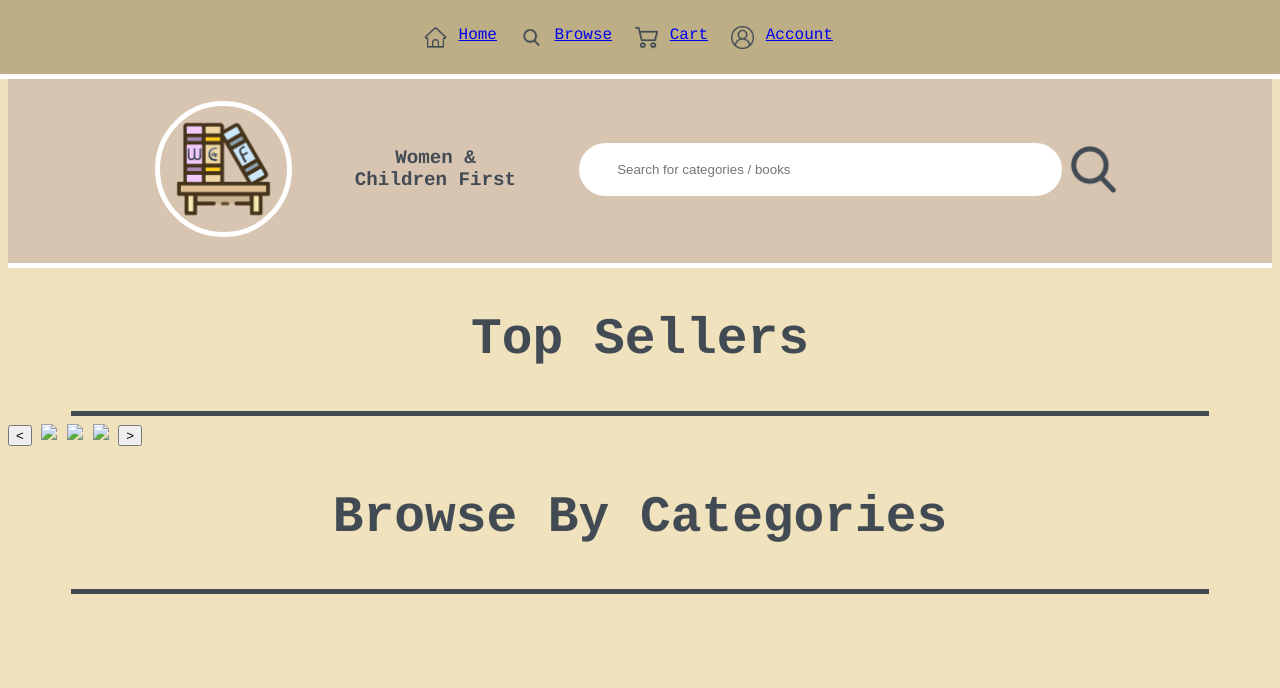
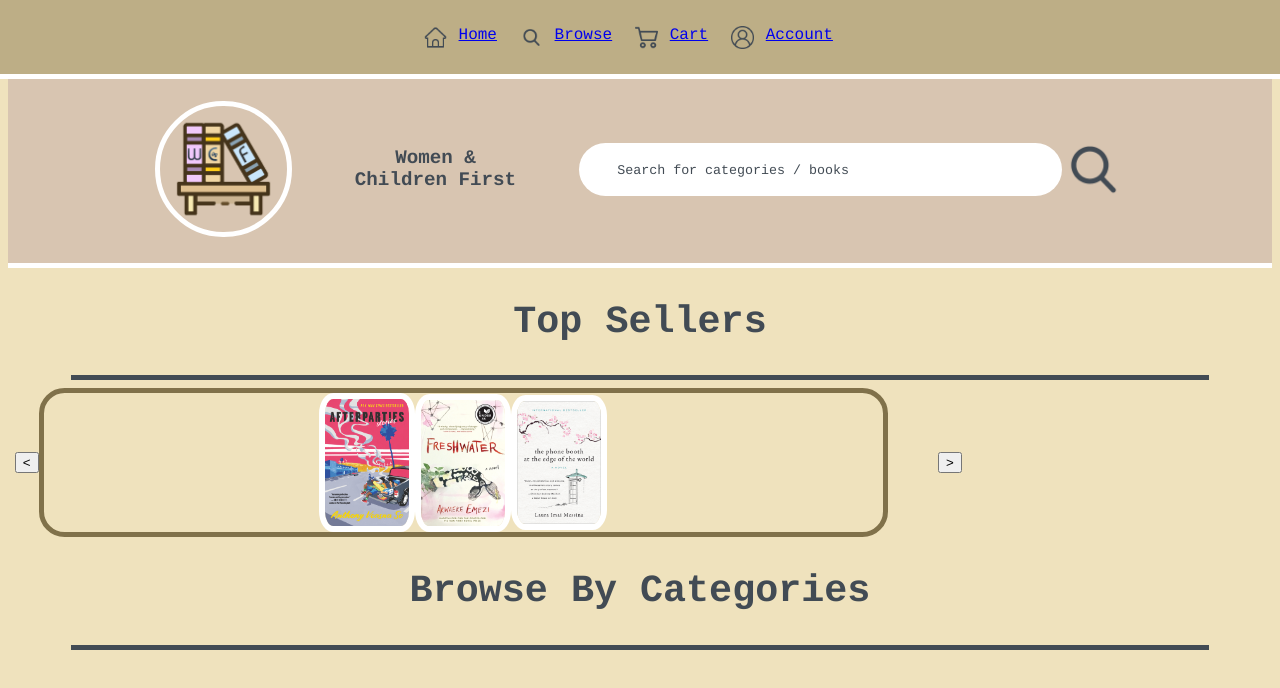
Before and after one commit to kimikokel/Bookstore_UI, a plain HTML site: page index.html in a window 1280 px wide. Drawn offline with Linux system fonts and the light colour scheme.

Commit message:
create grid

```diff
--- a/home.css
+++ b/home.css
@@ -38,7 +38,6 @@
 
 .header #search {
   width: 35%;
-  /* height: 20%; */
   margin-left: 5%;
   border-radius: 500px;
   padding-left: 3%;
--- a/index.html
+++ b/index.html
@@ -37,13 +37,17 @@
 
         <h2>Top Sellers</h2>
             <hr>
-
-            <button>&lt;</button>
-            <img src="1.png">
-            <img src="1.png">
-            <img src="1.png">
-            <button>&gt;</button>
-
+            <div class="gridbox">
+                <div class="grid-item">
+                    <div class="grid-item1"></div><button>&lt;</button>
+                    <div class="grid-item2">
+                        <img class="book" src="pics/books/9780063049901.jpeg">
+                        <img class="book" src="pics/books/9780802128997.jpeg">
+                        <img class="book" src="pics/books/9781419754319.jpeg">
+                    </div>
+                </div>
+                <div class="grid-item3"></div><button>&gt;</button>
+            </div>
 
         <h2>Browse By Categories</h2>
             <hr>
--- a/main.css
+++ b/main.css
@@ -6,20 +6,13 @@ body{
     overflow-x: hidden;
 }
 
-.main {
-}
-
-p {
-    font-size: 30px;
-  }
-
 h1 {
     font-size: 1.5vw;
     text-align: center;
 }
 
 h2 {
-    font-size: 4vw;
+    font-size: 3vw;
     text-align: center;
 }
 
@@ -29,3 +22,54 @@ hr {
     width: 90%;
     height: 5px;
 }
+
+.book {
+    width: 10%;
+    border: white 0.5vw solid;
+    border-radius: 15%;
+}
+
+input::placeholder {
+    font-family: Rockwell, "Courier Bold", Courier, Georgia, Times, "Times New Roman", serif;
+    color: #424B54;
+}
+
+.gridbox {
+    width: 80%;
+    display: grid;
+    gap: 5%;
+    align-items: center;
+    justify-content: center;
+    /* grid-template-columns: 1fr 3fr 1fr; */
+}
+
+.grid-item {
+    display: flex;
+    align-items: center;
+    justify-content: center;
+}
+
+.grid-item1 {
+    grid-row: 2;
+    grid-column: 1;
+}
+
+.grid-item2 {
+    grid-row: 2;
+    grid-column: 2;
+}
+
+.grid-item2 {
+    border: #80714A solid 5px;
+    border-radius: 2vw;
+    display: flex;
+    align-items: center;
+    justify-content: center;
+    width: fit-content;
+}
+
+.grid-item3 {
+    grid-row: 2;
+    grid-column: 3;
+    width: 5%;
+}
```
Also changed, not shown: 1 other file.
